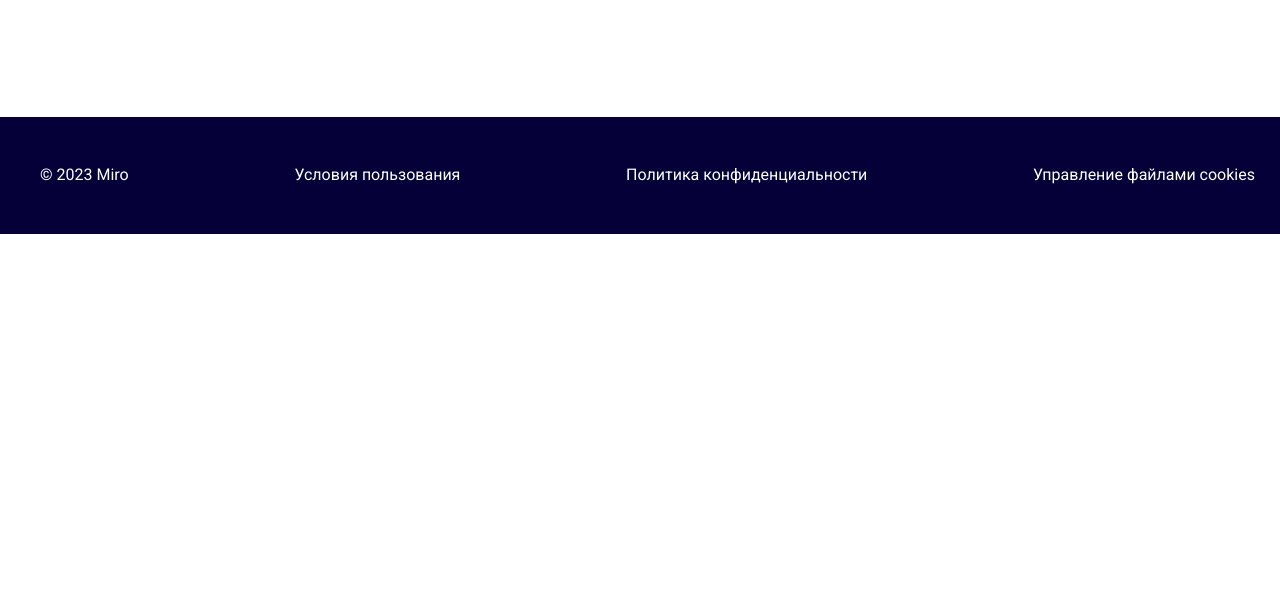
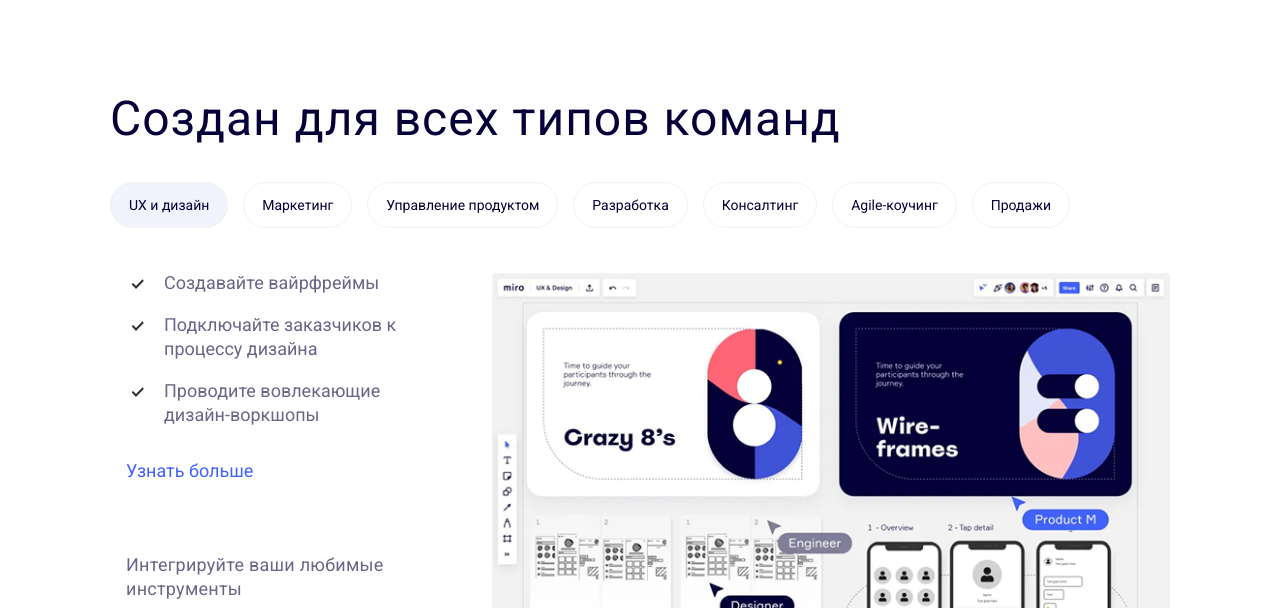
Before and after one commit to baratovarslan24-gif/MIRO, a plain HTML site: page index.html in a window 1280 px wide. Shown: the part 2090-2698 px from the top of the page. Before the commit the page ends 2324 px from the top, so only its background shows below. Drawn offline with Linux system fonts and the light colour scheme.

Commit message:
feat: add section inst finish step 3

```diff
--- a/index.html
+++ b/index.html
@@ -96,6 +96,39 @@
           <a href="#" class="team__link more">Узнать больше</a>
         </div>
       </section>
+      <section class="instrument">
+        <div class="inst__top">
+          <h2 class="inst__title">Создан для всех типов команд</h2>
+          <ul class="inst__list">
+            <li class="inst__list-item"><a href="#" class="inst__list-link one">UX и дизайн</a></li>
+            <li class="inst__list-item"><a href="#" class="inst__list-link">Маркетинг</a></li>
+            <li class="inst__list-item"><a href="#" class="inst__list-link">Управление продуктом</a></li>
+            <li class="inst__list-item"><a href="#" class="inst__list-link">Разработка</a></li>
+            <li class="inst__list-item"><a href="#" class="inst__list-link">Консалтинг</a></li>
+            <li class="inst__list-item"><a href="#" class="inst__list-link">Agile-коучинг</a></li>
+            <li class="inst__list-item"><a href="#" class="inst__list-link">Продажи</a></li>
+
+
+
+          </ul>
+        </div>
+        <div class="inst__bottom">
+          <div class="inst__left">
+          <ul class="inst__left-list">
+            <li class="inst__left-list-item">Создавайте вайрфреймы</li>
+            <li class="inst__left-list-item">Подключайте заказчиков к процессу дизайна</li>
+            <li class="inst__left-list-item">Проводите вовлекающие дизайн-воркшопы</li>
+          </ul>
+          <a href="#" class="inst__left-link">Узнать больше</a>
+          <p class="inst__left-desc">Интегрируйте ваши любимые инструменты</p>
+          <img src="./img/logo-item1.svg" alt="logo list" class="inst__left-img">
+        </div>
+        <div class="inst__right">
+          <img src="./img/inst-img.jpg" alt="img" class="inst__right-img">
+        </div>
+      </div>
+
+      </section>
     </main>
     <footer class="footer">
       <nav class="footer__nav">
--- a/style.css
+++ b/style.css
@@ -158,7 +158,7 @@ body {
   border-bottom: 1px solid red;
 }
 .redactor {
-  margin-bottom: 120px;
+  margin-bottom: 94px;
   padding: 0 40px;
   display: flex;
   justify-content: space-between;
@@ -186,6 +186,94 @@ body {
   line-height: 24px;
   color: #05003899;
   letter-spacing: 1px;
+}
+.inst__title {
+  margin-left: 70px;
+  margin-bottom: 48px;
+  font-weight: 400;
+  font-size: 48px;
+  line-height: 56px;
+  letter-spacing: 1px;
+  color: #050038;
+}
+.inst__list {
+  max-width: 1000px;
+  margin-left: 30px;
+  margin-bottom: 26px;
+  display: flex;
+  justify-content: space-between;
+  list-style: none;
+  gap: 8px;
+}
+.inst__list-link {
+  padding: 14px 18px;
+  font-weight: 400;
+  font-size: 14px;
+  line-height: 20px;
+  color: #050038;
+  text-decoration: none;
+  border-radius: 24px;
+  border: 1px solid #f2f2f2;
+}
+
+.one {
+  background-color: #f1f3fd;
+}
+.inst__bottom {
+  margin-left: 86px;
+  margin-right: 70px;
+  display: flex;
+  justify-content: space-between;
+}
+.inst__left-list {
+  margin-top: 30px;
+  margin-bottom: 32px;
+  padding-left: 38px;
+  width: 280px;
+  list-style: none;
+}
+.inst__left-list-item {
+  margin-bottom: 18px;
+  font-weight: 400;
+  font-size: 18px;
+  line-height: 24px;
+  color: #05003899;
+  position: relative;
+}
+.inst__left-list-item::before {
+  content: "";
+  width: 24px;
+  height: 25px;
+  background-image: url("img/inst.svg");
+  background-repeat: no-repeat;
+  background-size: contain;
+  position: absolute;
+  left: -38px;
+}
+.inst__left-link {
+  font-weight: 400;
+  font-size: 18px;
+  line-height: 24px;
+  color: #4262ff;
+  text-decoration: none;
+}
+.inst__left-desc {
+  margin-top: 70px;
+  margin-bottom: 13px;
+  font-weight: 400;
+  font-size: 18px;
+  line-height: 24px;
+  letter-spacing: 0.25px;
+  color: #05003899;
+}
+.inst__right {
+  width: 700px;
+  height: 517px;
+}
+.inst__right-img {
+  width: 100%;
+  height: 100%;
+  object-fit: contain;
 }
 .footer {
   padding: 46px 40px;
```
Also changed, not shown: img/inst-img.jpg (added), img/inst.svg (added), img/logo-item1.svg (added).
